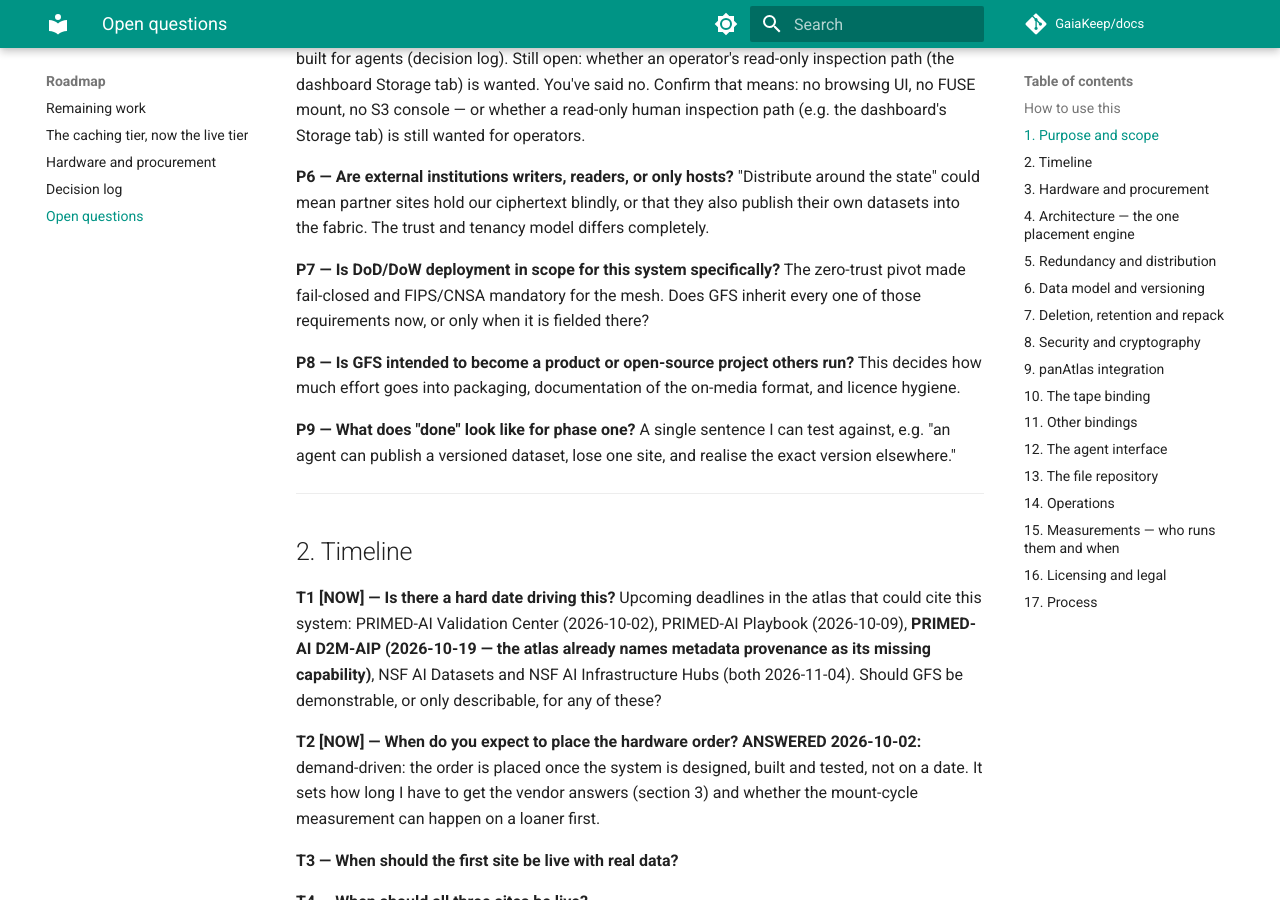
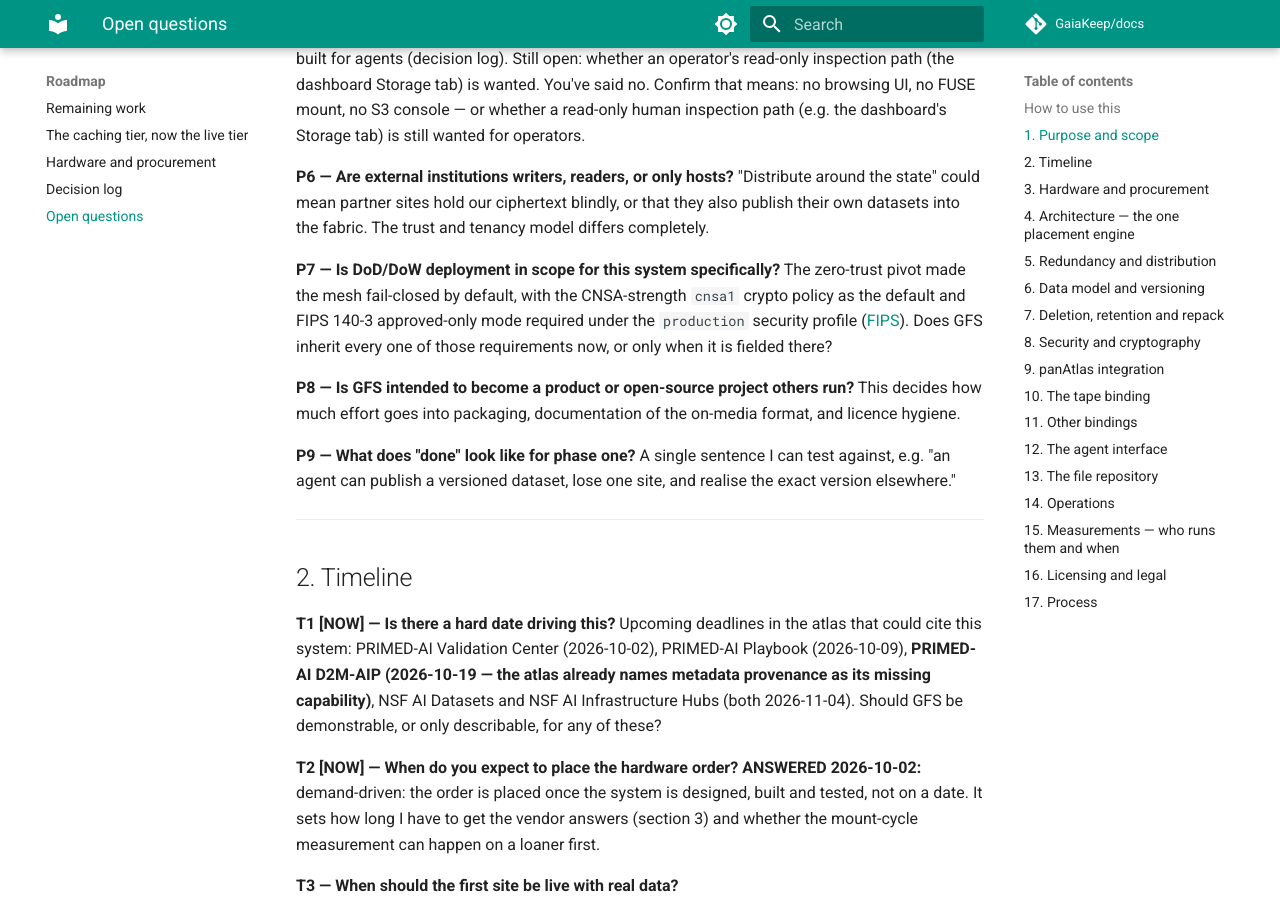
Before and after one commit to GaiaKeep/docs, an MkDocs documentation site: the page built from docs/roadmap/open-questions.md, in a window 1280 px wide and 900 px high, scrolled down 1796 px. Built offline with MkDocs 1.6.1 and Material for MkDocs 9.7.7, drawn with Linux system fonts in a browser that asks for light colours; comment, search, counter and statistics services are not loaded; some of the changed text lies outside the part shown.

Commit message:
The mesh facts: FIPS approved-only is the production profile, cnsa1 the default; about 130 actions
Co-Authored-By: Claude Opus 5.5 <noreply@anthropic.com>

```diff
--- a/docs/roadmap/open-questions.md
+++ b/docs/roadmap/open-questions.md
@@ -58,7 +58,9 @@ could mean partner sites hold our ciphertext blindly, or that they also publish
 datasets into the fabric. The trust and tenancy model differs completely.
 
 **P7 — Is DoD/DoW deployment in scope for this system specifically?** The zero-trust pivot made
-fail-closed and FIPS/CNSA mandatory for the mesh. Does GFS inherit every one of those requirements
+the mesh fail-closed by default, with the CNSA-strength `cnsa1` crypto policy as the default and FIPS 140-3
+approved-only mode required under the `production` security profile
+([FIPS](https://mesh.github.io/docs/security/fips/)). Does GFS inherit every one of those requirements
 now, or only when it is fielded there?
 
 **P8 — Is GFS intended to become a product or open-source project others run?** This decides how
```
Also changed, not shown: other parts of docs/roadmap/open-questions.md (+1 -1 lines).
